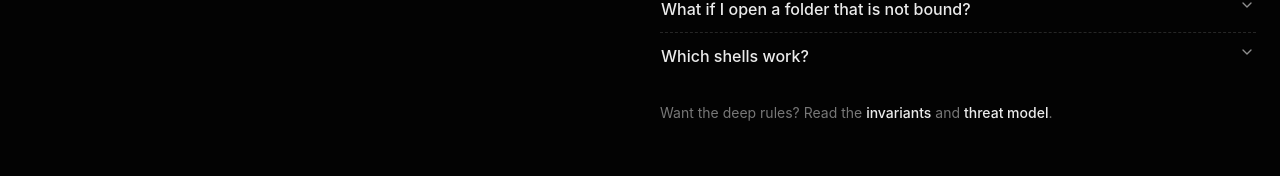
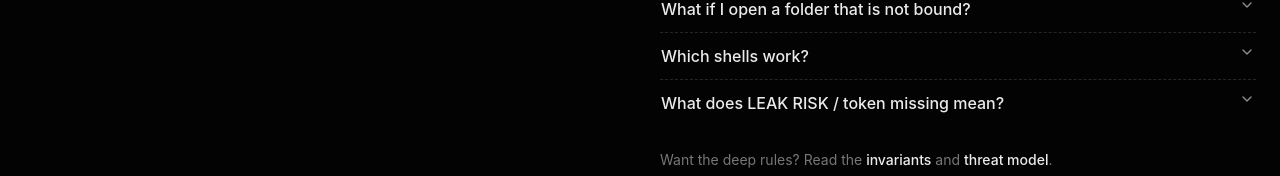
Before and after one commit to abdull-ah-med/acct-web, a Next.js app: page / in a window 1280 px wide. Shown: the part 5139-5315 px from the top of the page. Built offline with nearby package versions, Linux system fonts and the light colour scheme; no server answers.

Commit message:
docs: explain LEAK RISK and missing-token diagnosis
Point agents and the FAQ at status/doctor output: what's wrong, the fix commands, and whether commit/push would use the wrong GitHub account.

```diff
--- a/public/agents.md
+++ b/public/agents.md
@@ -49,7 +49,8 @@ Do not invent ambient env overrides that beat directory resolution. Ambient `ACC
 
 | Symptom | First command |
 |---------|----------------|
-| Wrong account in a folder | `acct status` then `acct doctor` |
+| Wrong account in a folder | `acct status` then `acct doctor` — both print what's wrong, fix commands, and whether commit/push will go through |
+| `token: missing` / `LEAK RISK` | Import the profile PAT: `gh auth login --user <profile-user>` then `acct profile token <id> --import-gh`. In `strict`, push is blocked; commit uses includeIf identity (not the other GitHub login). Raw `gh` without `acct exec` is the leak. |
 | Sticky token after leaving a tree | `acct doctor`; ensure shell hook is installed |
 | Competing osxkeychain / libsecret / gh helpers | `acct doctor` → `acct install` |
 | Keychain / secrets issues | `acct doctor` (look for `keyring-*` / `secrets-json-*`) |
--- a/src/components/faqs-1.tsx
+++ b/src/components/faqs-1.tsx
@@ -35,6 +35,12 @@ export default function FAQs() {
       question: "Which shells work?",
       answer:
         "bash, zsh, fish, and PowerShell. Add the hook to your shell startup so every session re-resolves from the current directory.",
+    },
+    {
+      id: "item-6",
+      question: "What does LEAK RISK / token missing mean?",
+      answer:
+        "The folder is bound to one GitHub user, but gh is logged in as another — usually because that profile has no PAT in the keychain. acct status and acct doctor tell you the fix commands. In strict mode a push is blocked and will not go out as the other account. A commit still uses the folder's name and email, not gh. Raw gh without acct exec is what can still be the wrong user.",
     },
   ];
 
```
Also changed, not shown: public/llms-full.txt, public/llms.txt.
